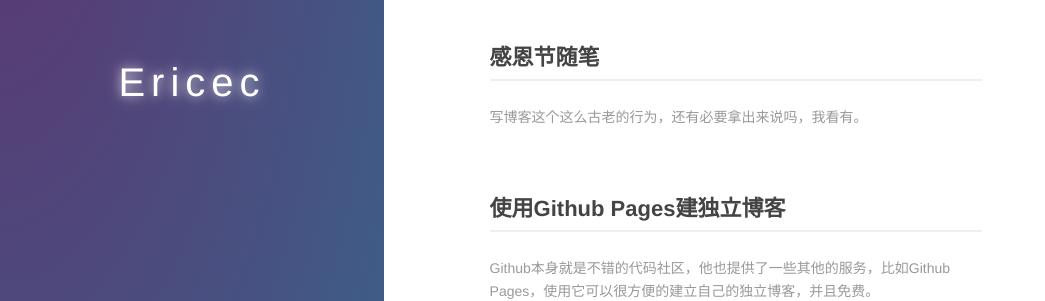
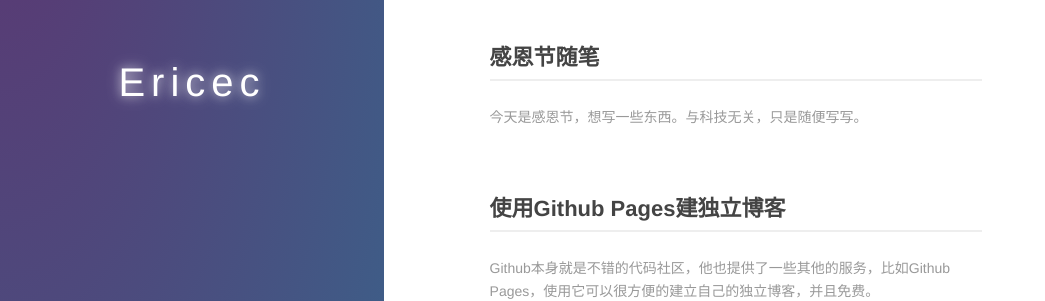
Before and after one commit to xiaowudesign/xiaowudesign.github.io, a Jekyll site: the page built from index.md, in a window 1280 px wide. Shown: the part 207-508 px from the top of the page, without its empty margins (0-1045 px from the left). Built offline with Jekyll 4.4.1, drawn with Linux system fonts in a browser that asks for light colours.

Commit message:
更新「感恩节随笔」

```diff
--- a/_posts/2014-11-27-144.md
+++ b/_posts/2014-11-27-144.md
@@ -4,7 +4,7 @@ title:      感恩节随笔
 Date: 2014-11-27 11:22:14
 URL: /144.html
 category: blog
-description: 写博客这个这么古老的行为，还有必要拿出来说吗，我看有。
+description: 今天是感恩节，想写一些东西。与科技无关，只是随便写写。
 ---
 
 今天是感恩节，想写一些东西。与科技无关，只是随便写写。
```
